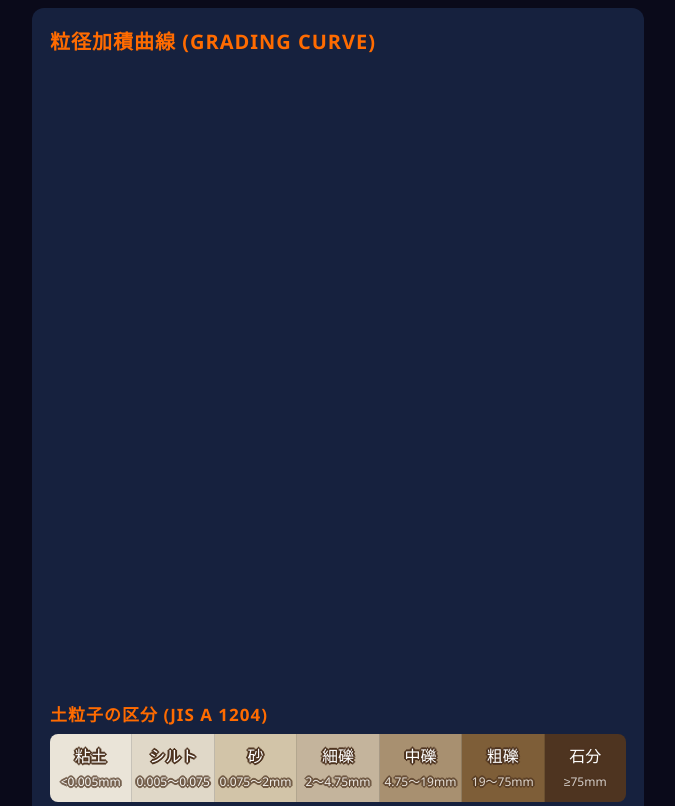
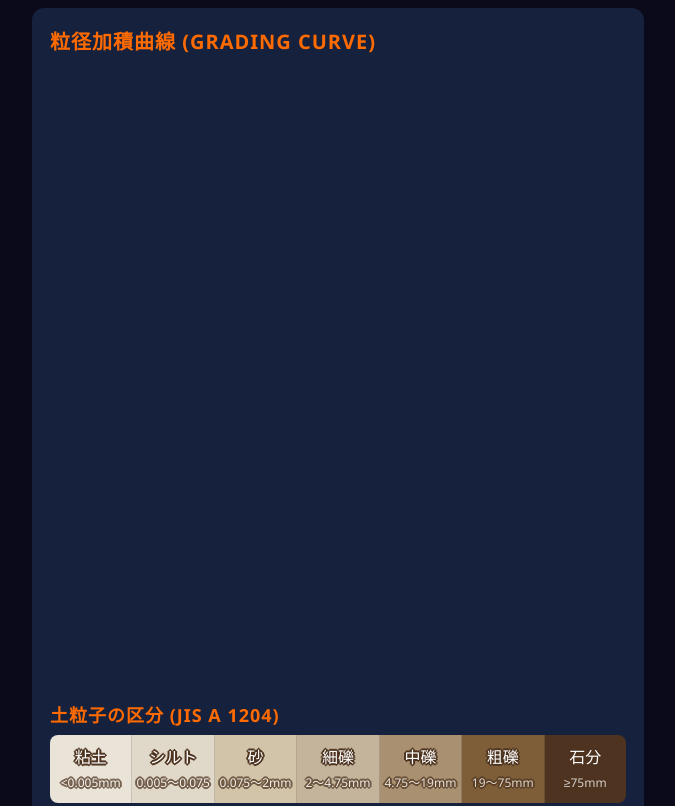
Before and after one commit to mkt-kuno/GradingCurveGame, a website: page index.html in a window 1280 px wide. Shown: the top 806 px of the page, without its empty margins (302-977 px from the left). Drawn offline with Linux system fonts and the light colour scheme.

Commit message:
Increase font size of .sc-title class

```diff
--- a/index.html
+++ b/index.html
@@ -44,7 +44,7 @@ footer{width:100%;text-align:center;padding:12px 0 8px;font-size:11px;color:#444
 #chart-canvas{display:block;border-radius:8px;width:100%}
 #grading-params{font-size:13px;color:#aaa;margin-top:8px;line-height:1.7;white-space:pre-line}
 #soil-class{margin-top:10px}
-.sc-title{font-size:17px;color:#FF6B00;letter-spacing:1px;margin-bottom:8px;font-weight:bold}
+.sc-title{font-size:18px;color:#FF6B00;letter-spacing:1px;margin-bottom:8px;font-weight:bold}
 .sc-row{display:flex;border-radius:8px;overflow:hidden;font-size:16px;text-align:center}
 .sc-cell{flex:1;padding:10px 4px;line-height:1.5;border-right:1px solid rgba(0,0,0,.15);color:#fff;text-shadow:-1px 0 0 #4E3420,1px 0 0 #4E3420,0 -1px 0 #4E3420,0 1px 0 #4E3420,-1px -1px 0 #4E3420,1px -1px 0 #4E3420,-1px 1px 0 #4E3420,1px 1px 0 #4E3420,-2px 0 0 #4E3420,2px 0 0 #4E3420,0 -2px 0 #4E3420,0 2px 0 #4E3420}
 .sc-cell:last-child{border-right:none}
```
